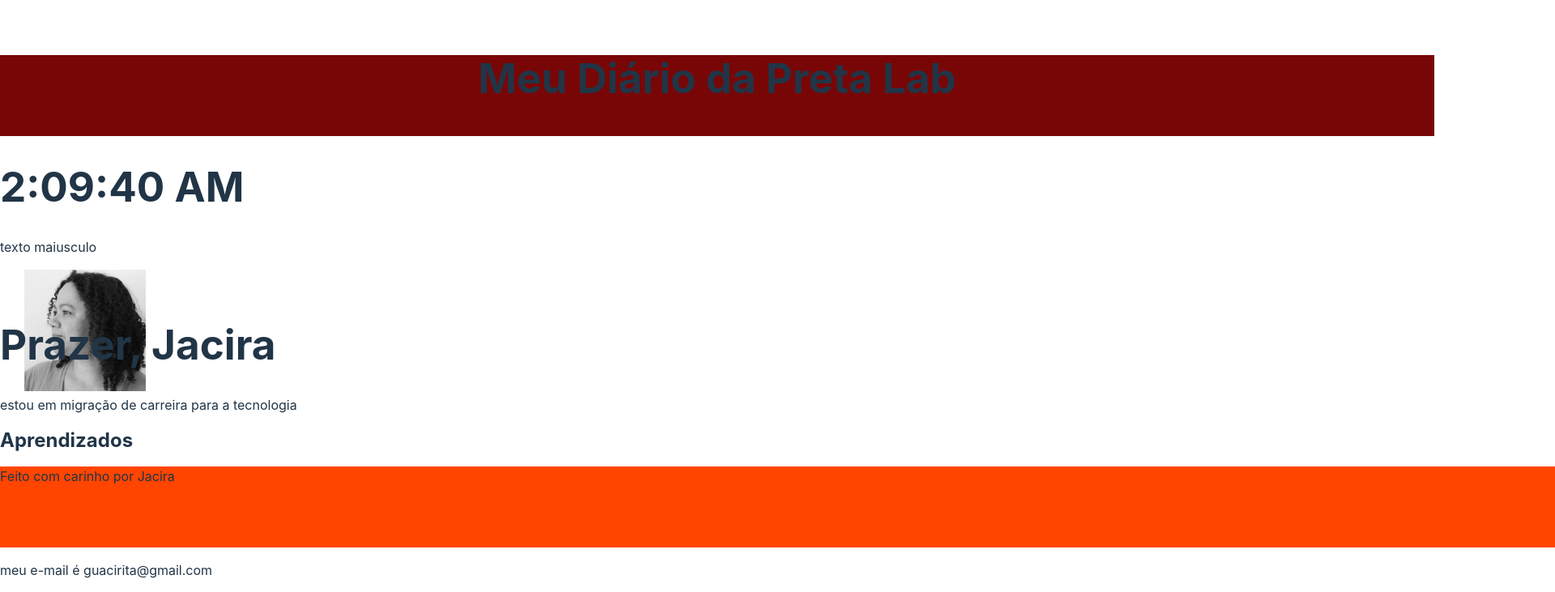
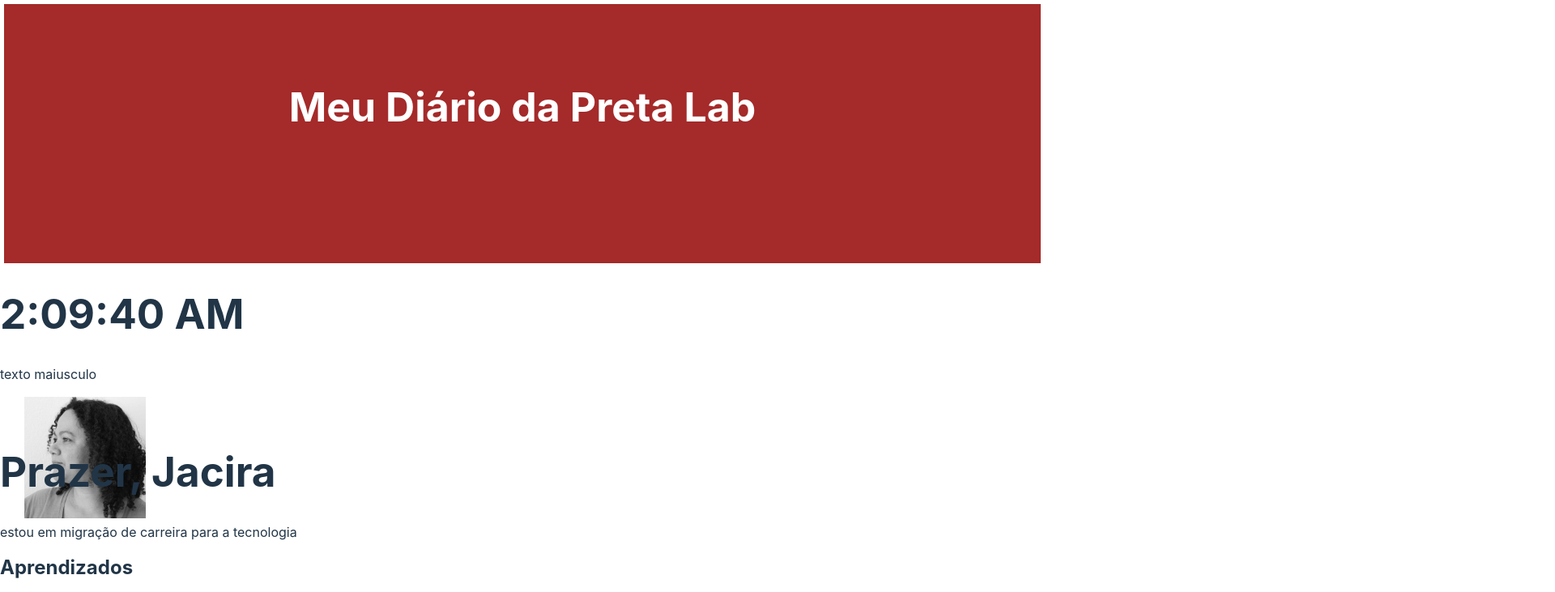
Before and after one commit to guacirita/meu-diario-pretalab, a React (Vite) app: page / in a window 1280 px wide. Shown: the top 731 px of the page at 81% size, 1920 px wide, since content can reach past the window. Built offline with nearby package versions, Linux system fonts and the light colour scheme.

Commit message:
modificando o header e footer

```diff
--- a/index.html
+++ b/index.html
@@ -1,5 +1,5 @@
 <!DOCTYPE html>
-<html lang="en">
+<html lang="pt-br">
   <head>
     <meta charset="UTF-8" />
     <link rel="icon" type="image/svg+xml" href="/vite.svg" />
--- a/src/components/footer/Footer.jsx
+++ b/src/components/footer/Footer.jsx
@@ -4,7 +4,6 @@
     return(
         <>
         <p className="footer">Feito com carinho por Jacira</p>
-        <p>meu e-mail é guacirita@gmail.com</p>
         </>
     )
 }
--- a/src/components/footer/footer.styles.css
+++ b/src/components/footer/footer.styles.css
@@ -1,8 +1,19 @@
 .footer{
-    margin-top: 0;
-    background-color: orangered;
+    margin: 5px;
+    background-color: brown;
     height: 100px;
     display: flex;
-    text-align: center;
-    width: 400%;
+    justify-content: center;
+    flex-direction: row;
+    padding-top: 50px;
+    padding-bottom: 5px;
+    font-size: 20px;
+    font-style: italic;
 }
+
+/* background-color: #686aac;
+height: 100px;
+display: flex;
+justify-content: center;
+flex-direction: row;
+width: 100%; */
--- a/src/components/header/header.styles.css
+++ b/src/components/header/header.styles.css
@@ -1,10 +1,12 @@
 .header{
-    margin-top: 0;
-    padding-top: 0%;
-    background-color: rgb(121, 6, 6);
-    height: 100px;
-    display: flex;
-    justify-content: center;
-    flex-direction: row;
-    width:300%;
-    }
+    margin: 5px;
+    padding-top: 100px;
+    padding-bottom: 20px;
+    background-color: brown;
+    height: 200px;
+    width: 1280px;
+    text-align: center;
+    color: white;
+    font-size: 50px;
+
+}
```
